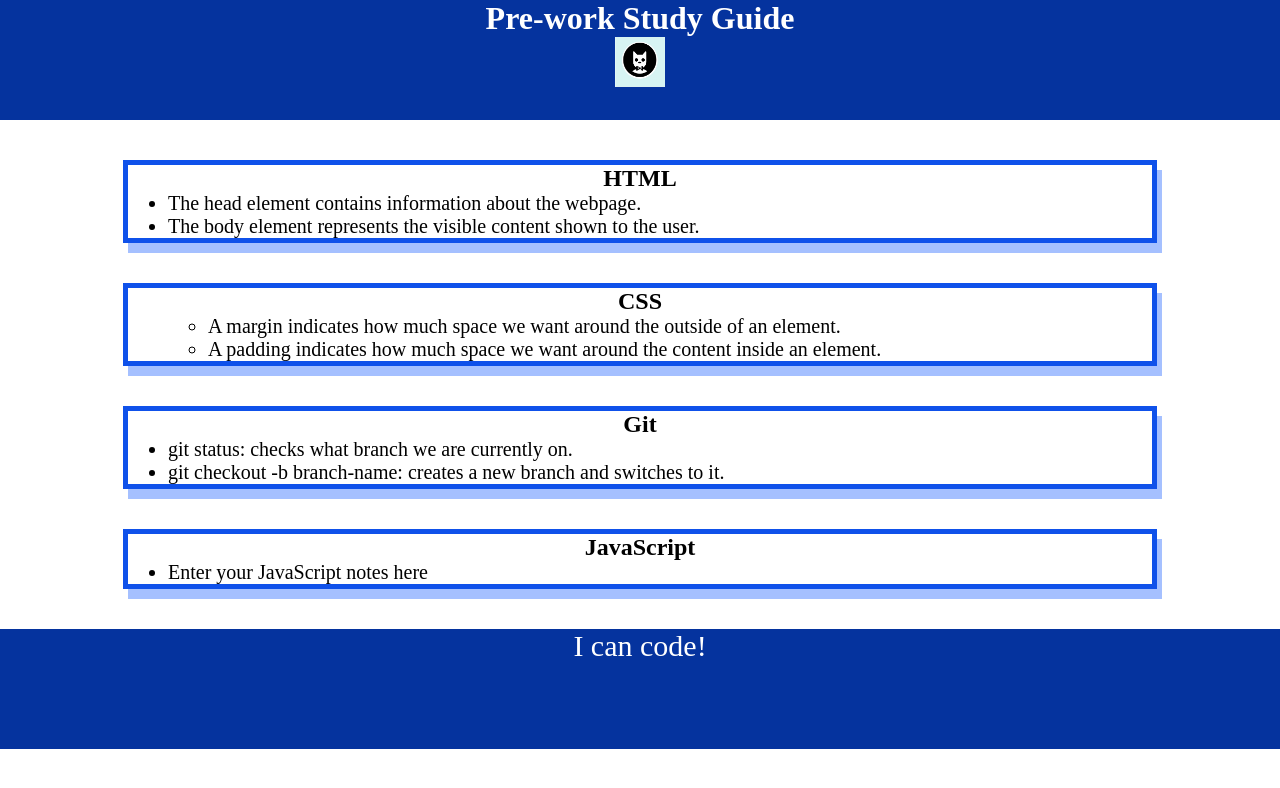
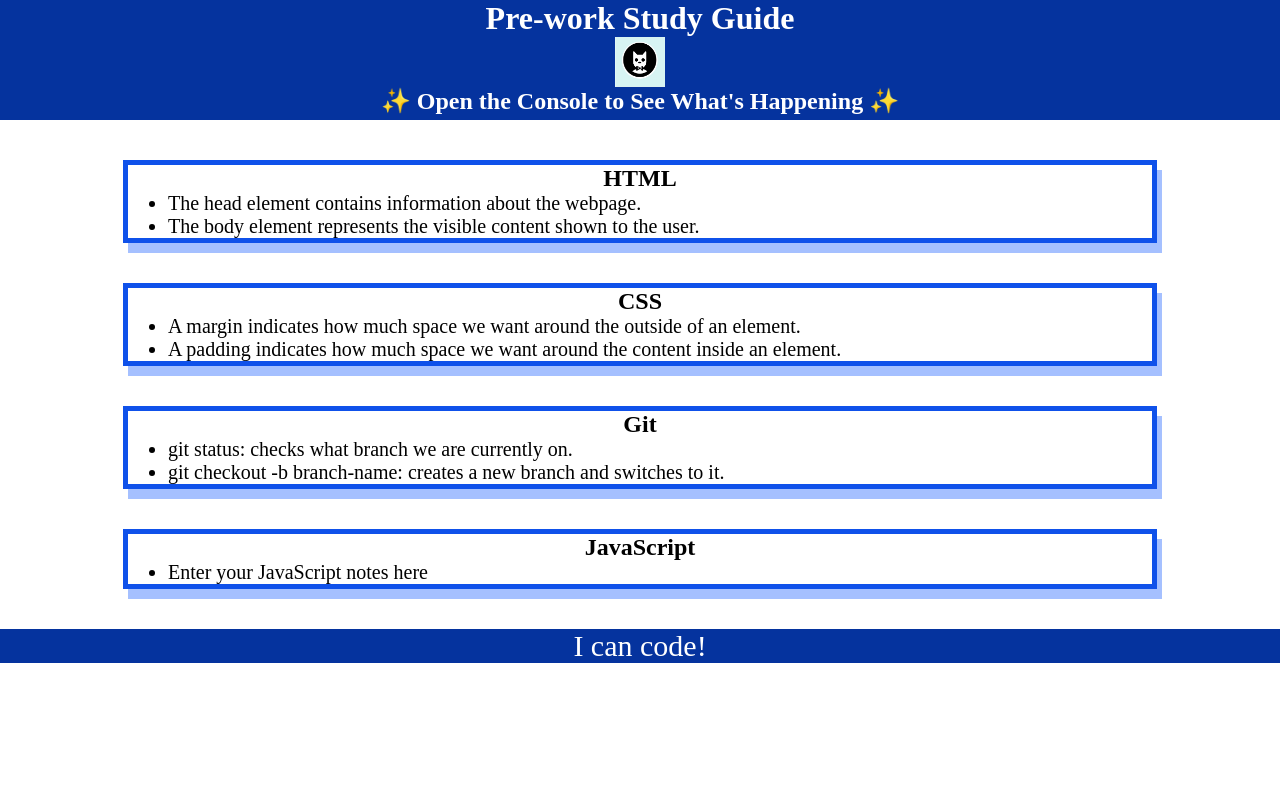
Before and after one commit to Jaikido007/prework-study-guide, a plain HTML site: page index.html in a window 1280 px wide. Drawn offline with Linux system fonts and the light colour scheme.

Commit message:
adding JavaScript to the app

```diff
--- /dev/null
+++ b/assets/script.js
@@ -0,0 +1,19 @@
+
+let topics = ['HTML', 'CSS', 'Git', 'JavaScript'];
+
+for (let x = 0; x < topics.length; x++) {
+ console.log(topics[x]);
+}
+// let topic = "HTML";
+
+// if (topic === 'HTML') {
+// console.log("Let's study HTML!");
+// } else if (topic === 'CSS') {
+// console.log("Let's study CSS!");
+// } else if (topic === 'Git') {
+// console.log("Let's study Git!");
+// } else if (topic === 'JavaScript') {
+// console.log("Let's study JavaScript!");
+// } else {
+// console.log('Please try again!');
+// }
--- a/assets/style.css
+++ b/assets/style.css
@@ -9,6 +9,10 @@ footer {
     height: 120px;
     background-color: #05339E;
     color: white;
+}
+
+footer {
+    height: auto;
 }
 
 h1,
--- a/index.html
+++ b/index.html
@@ -12,6 +12,7 @@
     <header id="top">
       <h1>Pre-work Study Guide</h1>
       <img src="./assets/bowtie-cat.png" alt="Profile image of cat wearing a bow tie." />
+      <h2>✨ Open the Console to See What's Happening ✨</h2>
     </header>
     <main>
       <section class="card" id="html-section">
@@ -25,10 +26,8 @@
       <section class="card" id="css-section">
         <h2>CSS</h2>
         <ul>
-          <ul>
             <li>A margin indicates how much space we want around the outside of an element.</li>
             <li>A padding indicates how much space we want around the content inside an element.</li>
-          </ul>
         </ul>
       </section>
 
@@ -51,6 +50,9 @@
     <footer>
       <p>I can code!</p>
     </footer>
+
+    <script src="./assets/script.js"></script>
+
   </body>
 
 </html>
```
